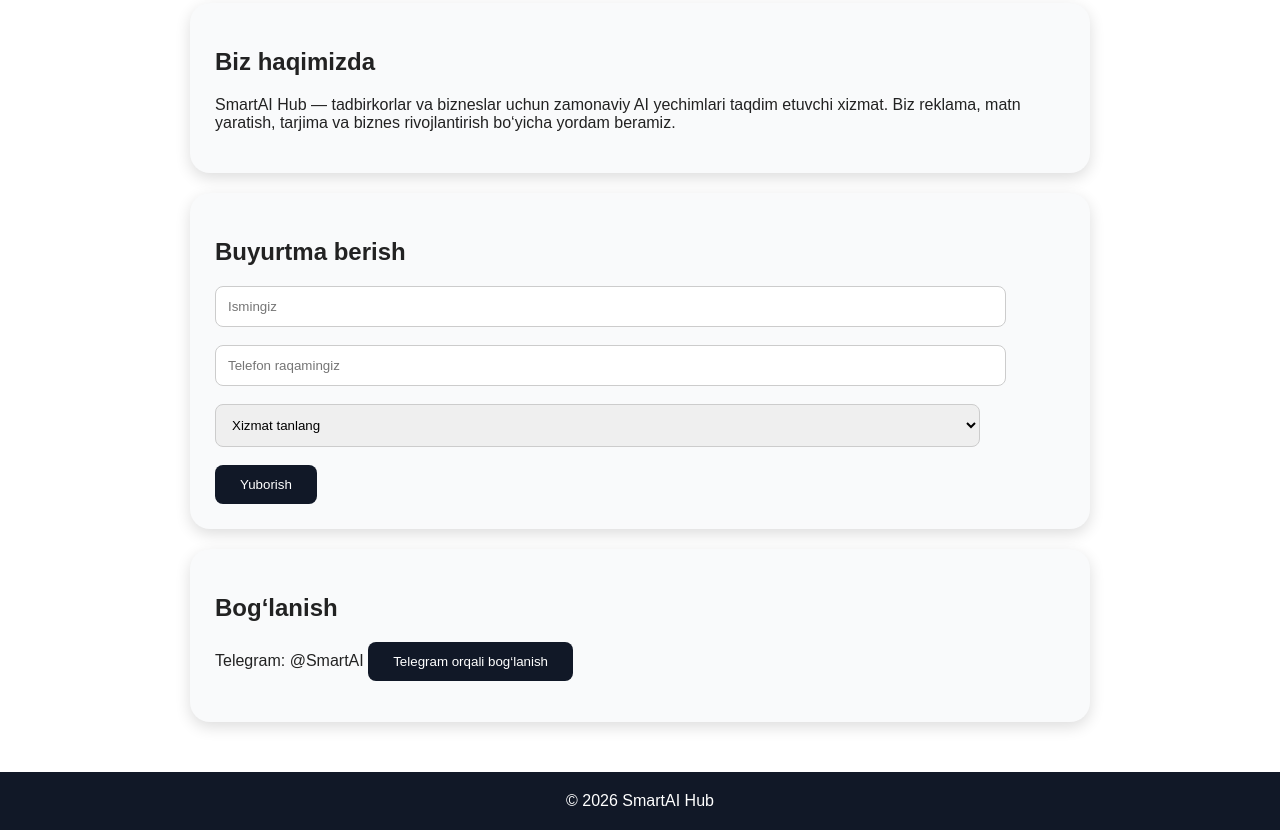
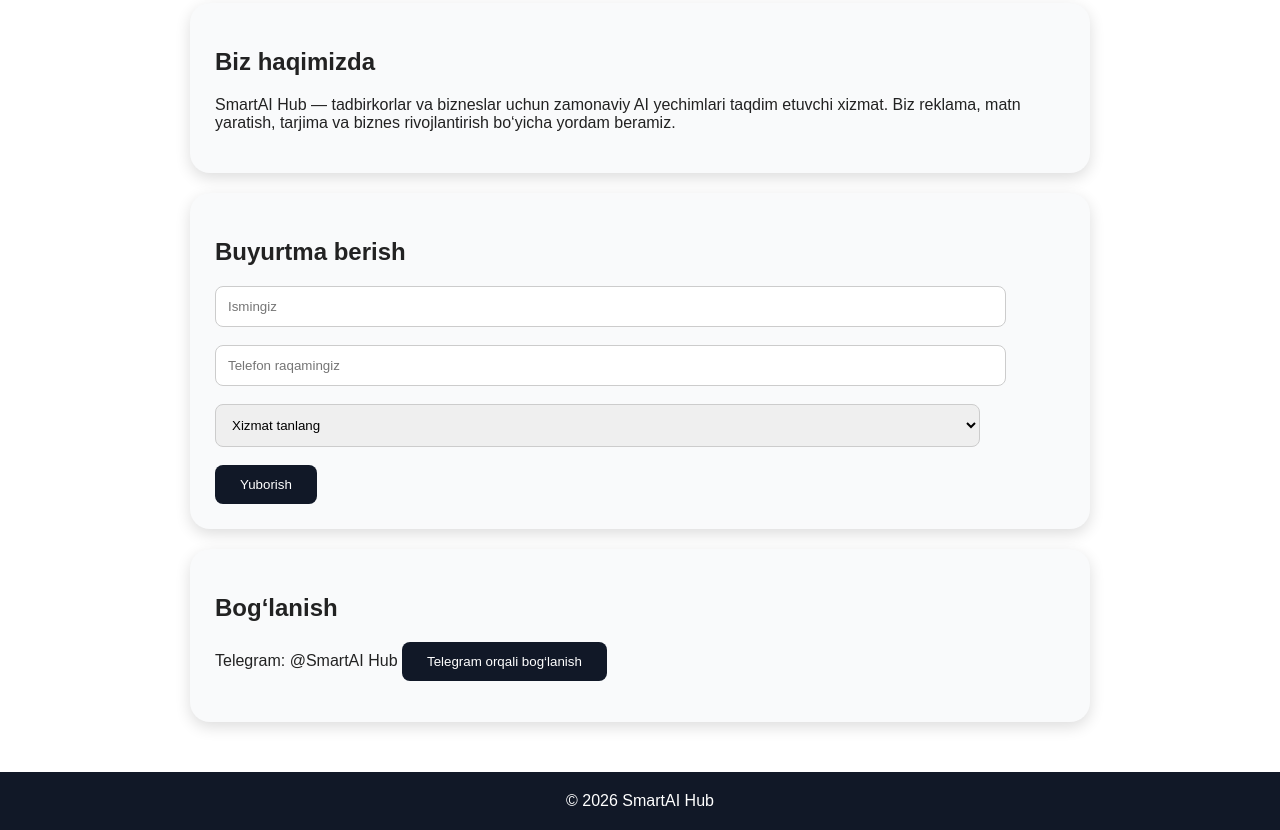
Before and after one commit to sanjarbekkadamov-dev/smartaihub.com, a plain HTML site: page index.html in a window 1280 px wide. Shown: the part 863-1693 px from the top of the page. Drawn offline with Linux system fonts and the light colour scheme.

Commit message:
Update index.html

```diff
--- a/index.html
+++ b/index.html
@@ -187,7 +187,7 @@ Biz reklama, matn yaratish, tarjima va biznes rivojlantirish bo‘yicha yordam b
 
 <h2>Bog‘lanish</h2>
 
-<p>Telegram: @SmartAI<href
+<p>Telegram: @SmartAI Hub<href
 
 <a href="https://t.me/Sanjarsmartaicom" target="_blank">
 
```
